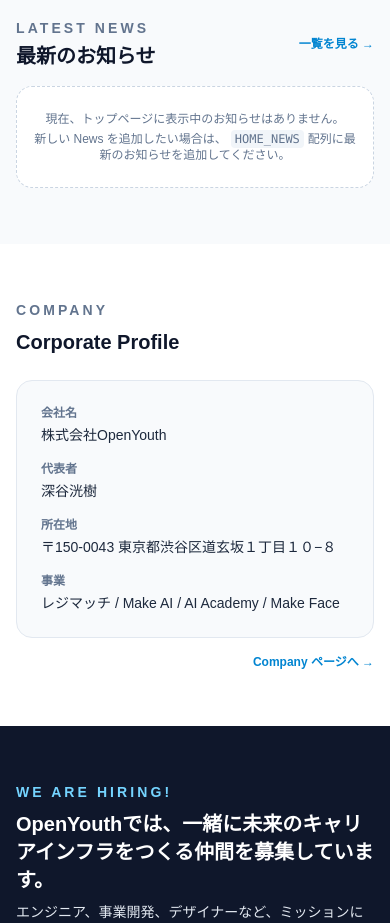
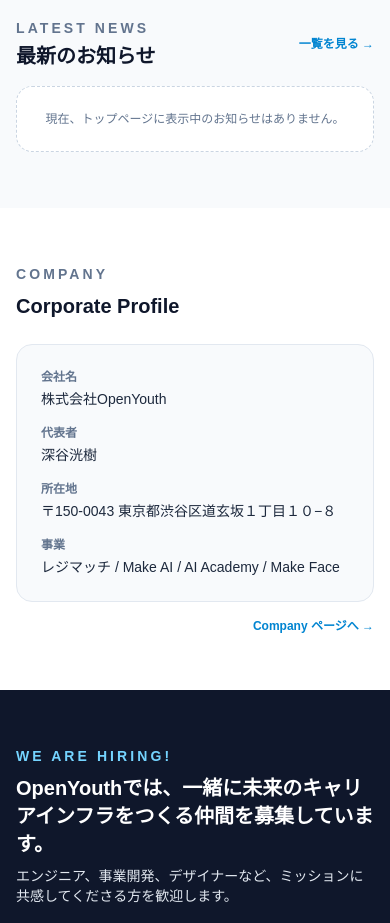
Before and after one commit to ten7dollar/openyouth-site, a Next.js app: page / in a window 390 px wide. Shown: the part 2760-3683 px from the top of the page. Built offline with nearby package versions, Linux system fonts and the light colour scheme.

Commit message:
Update home layout for mobile

```diff
--- a/app/page.tsx
+++ b/app/page.tsx
@@ -266,13 +266,6 @@ export default function HomePage() {
           ) : (
             <div className="mt-4 rounded-2xl border border-dashed border-slate-300 bg-white px-4 py-6 text-center text-xs text-slate-500 sm:px-6">
               <p>現在、トップページに表示中のお知らせはありません。</p>
-              <p className="mt-1">
-                新しい News を追加したい場合は、
-                <code className="mx-1 rounded bg-slate-100 px-1 py-0.5">
-                  HOME_NEWS
-                </code>
-                配列に最新のお知らせを追加してください。
-              </p>
             </div>
           )}
         </div>
```
